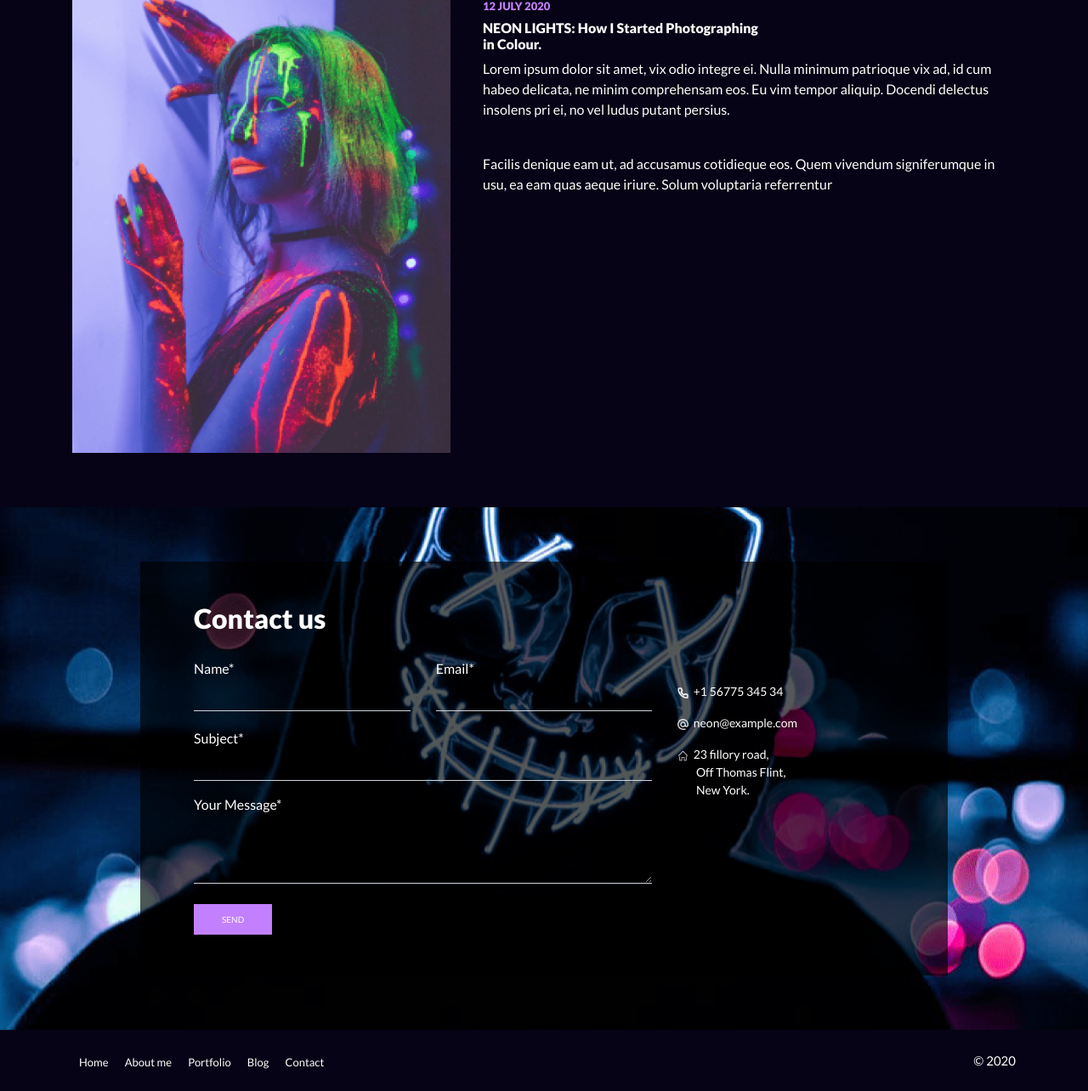
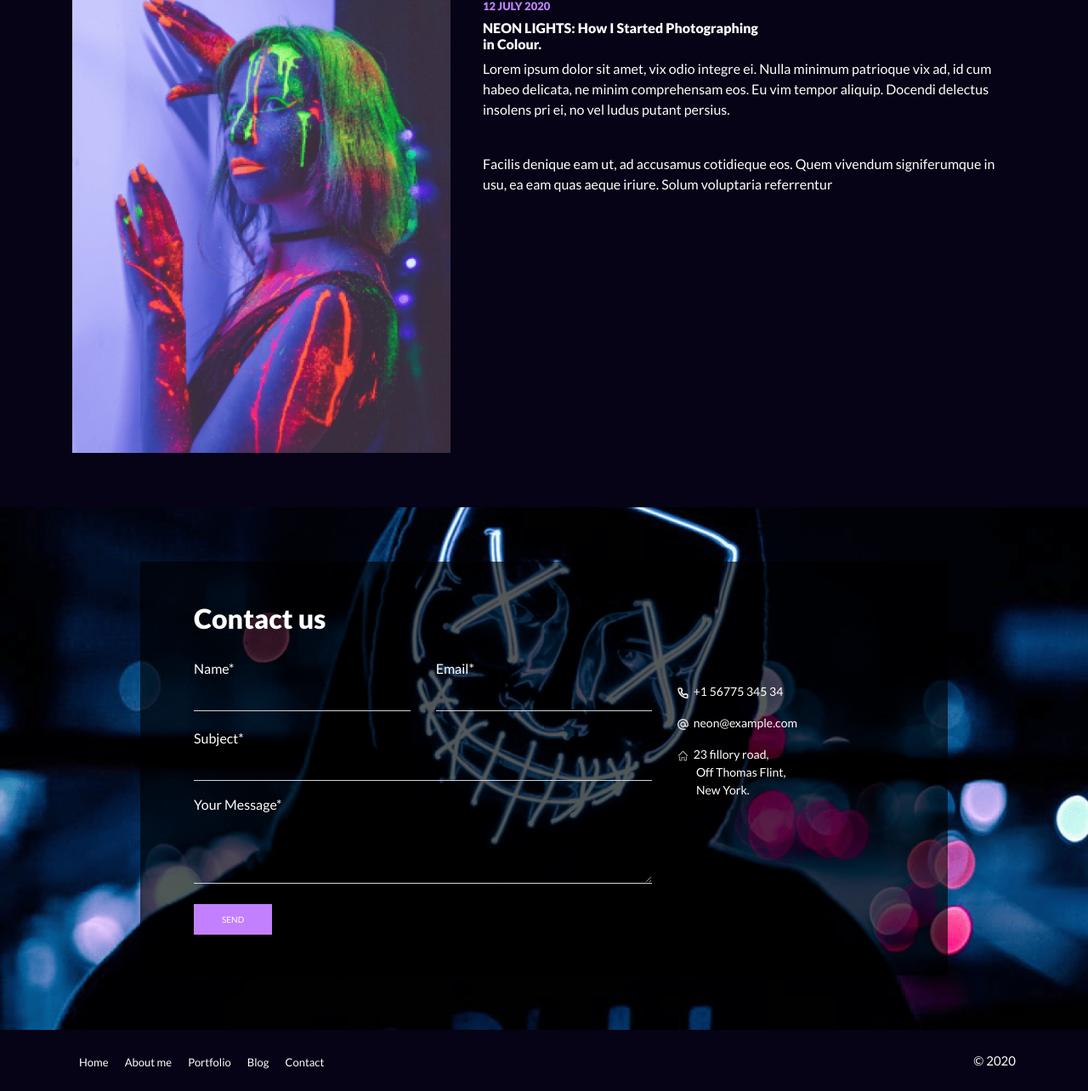
Before and after one commit to judexes/neon, a PHP site: page / in a window 1280 px wide. Shown: the part 3116-4400 px from the top of the page at 85% size. Run offline with PHP 8.4, Linux system fonts and the light colour scheme.

Commit message:
Update main.css

```diff
--- a/style/main.css
+++ b/style/main.css
@@ -93,6 +93,9 @@ a:hover, a:active, a:focus {
     border-radius: 0rem;
     height: 40px;
     width: 40px;
+}
+.button:focus {
+    outline: 1px transparent;
 }
 .navbar-toggler-icon {
     width: 1em;
@@ -236,7 +239,7 @@ a:hover, a:active, a:focus {
     height: 100%;
     background-position: center;
     background-repeat: no-repeat;
-    background-size: inherit;
+    background-size: cover;
     min-height: 300px;
     padding: 4rem 0rem;
 }
```
